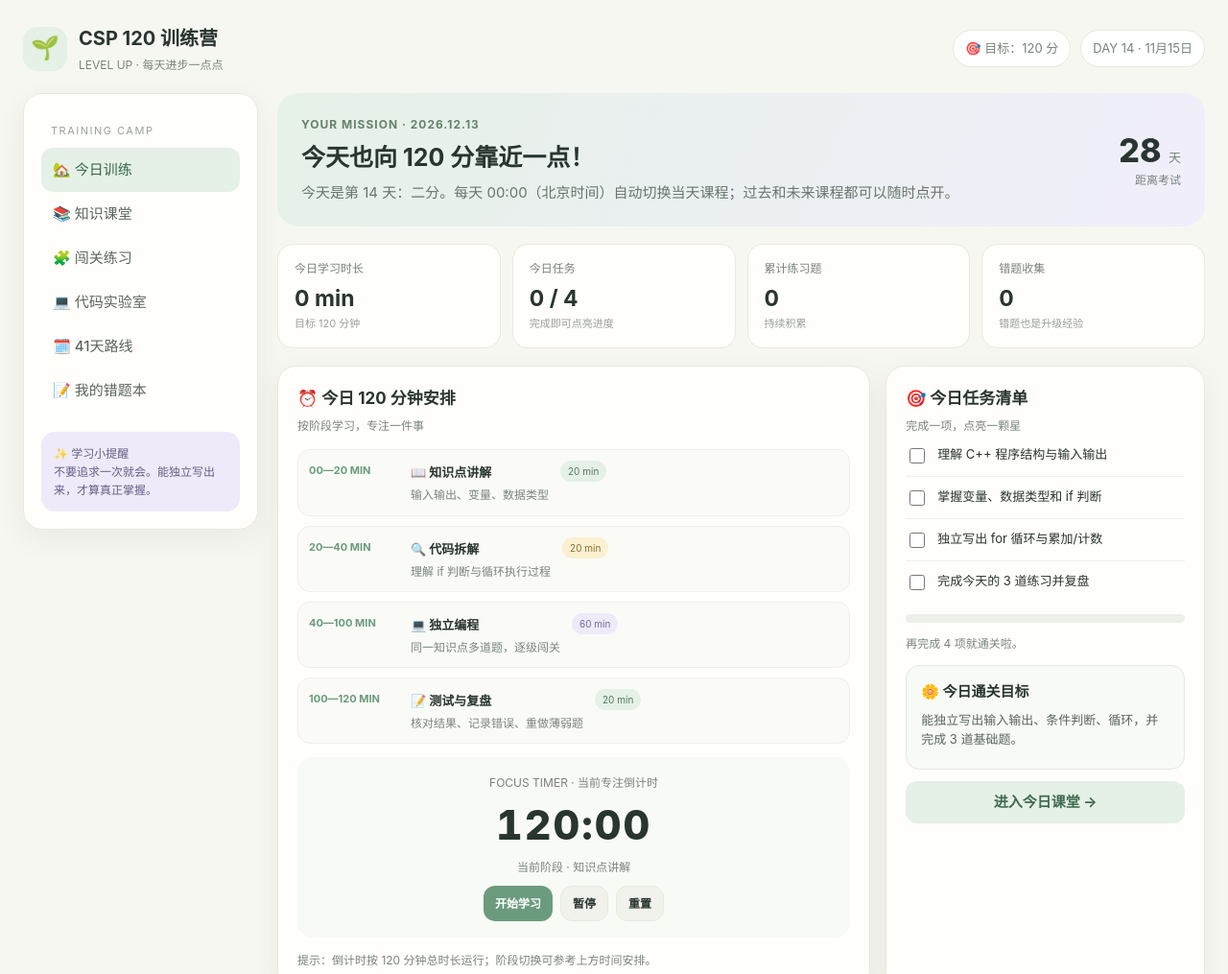
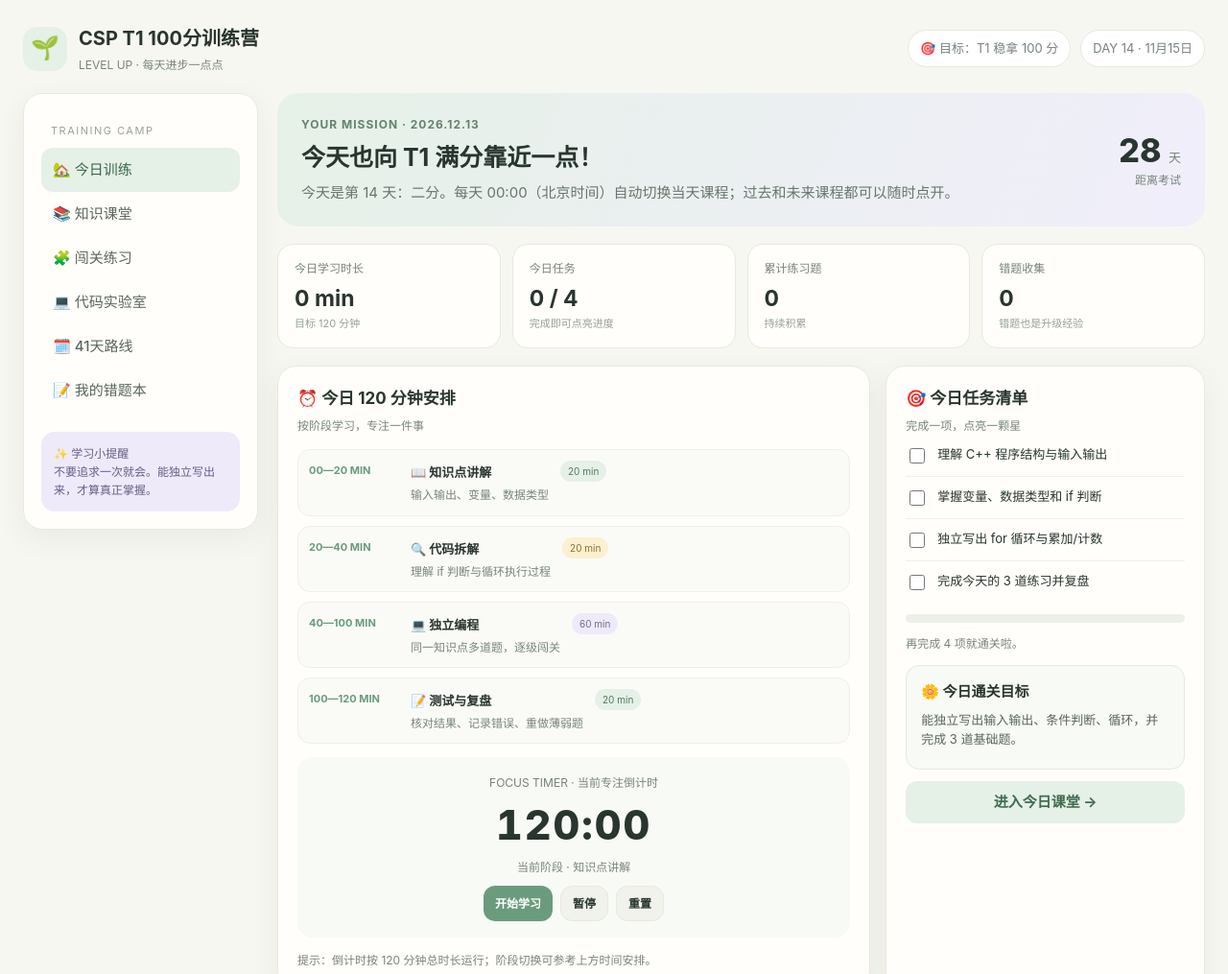
Before and after one commit to chenxi06929-eng/csp-120-training-camp, a plain HTML site: page index.html in a window 1280 px wide. Shown: the top 1015 px of the page at 96% size. Drawn offline with Linux system fonts and the light colour scheme.

Commit message:
Refocus training camp on CSP T1 100-point goal

```diff
--- a/index.html
+++ b/index.html
@@ -3,7 +3,7 @@
 <head>
 <meta charset="UTF-8">
 <meta name="viewport" content="width=device-width, initial-scale=1.0">
-<title>CSP 120 训练营 · Level Up</title>
+<title>CSP T1 100分训练营 · Level Up</title>
 <style>
 :root{--bg:#f7f7f1;--paper:#fffefa;--ink:#29352f;--muted:#78847c;--green:#6b9b7d;--green2:#e5f0e7;--lav:#eeeafa;--yellow:#fbf0cf;--line:#e8e9df;--pink:#f8e9e8;--shadow:0 10px 30px rgba(49,70,55,.07)}
 *{box-sizing:border-box}body{margin:0;background:var(--bg);color:var(--ink);font:15px/1.6 -apple-system,BlinkMacSystemFont,"Segoe UI","Microsoft YaHei",sans-serif}
@@ -27,8 +27,8 @@ button,textarea,select{font:inherit}button{cursor:pointer;border:0;border-radius
 <body>
 <div class="app">
 <header class="top">
- <div class="brand"><div class="logo">🌱</div><div><h1>CSP 120 训练营</h1><p>LEVEL UP · 每天进步一点点</p></div></div>
- <div class="topright"><span class="pill">🎯 目标：120 分</span><span class="pill" id="todayLabel">DAY 01 · 11月2日</span></div>
+ <div class="brand"><div class="logo">🌱</div><div><h1>CSP T1 100分训练营</h1><p>LEVEL UP · 每天进步一点点</p></div></div>
+ <div class="topright"><span class="pill">🎯 目标：T1 稳拿 100 分</span><span class="pill" id="todayLabel">DAY 01 · 11月2日</span></div>
 </header>
 <div class="layout">
 <aside class="sidebar">
@@ -45,7 +45,7 @@ button,textarea,select{font:inherit}button{cursor:pointer;border:0;border-radius
 </aside>
 <main class="main">
 <section class="hero">
- <div><div class="eyebrow">YOUR MISSION · 2026.12.13</div><h2>今天也向 120 分靠近一点！</h2><p id="todayMission">每天 00:00（北京时间）自动切换当天课程；所有日期都可自由查看。</p></div>
+ <div><div class="eyebrow">YOUR MISSION · 2026.12.13</div><h2>今天也向 T1 满分靠近一点！</h2><p id="todayMission">每天 00:00（北京时间）自动切换当天课程；所有日期都可自由查看。</p></div>
  <div class="hero-right"><div class="days" id="daysLeft">41 <small>天</small></div><div class="sub">距离考试</div></div>
 </section>
 <div class="stats">
@@ -142,7 +142,7 @@ int main() {
 </section>
 
 <section id="plan" class="section">
- <div class="panel"><h3>🗓️ 41 天升级路线</h3><div class="sub">每天 2 小时。日期与考试日按 2026 年 12 月 13 日安排；后续课程可按掌握情况调整。</div><div class="progress" aria-label="41天课程完成进度"><span id="routeProgressFill" style="width:0%"></span></div><div class="sub" id="routeProgressText">已完成 0 / 41 天（0%）</div><div class="day-list" id="dayGrid"></div><div class="lesson-box"><h4>阶段路线</h4><p><b>11.2—11.8 基础重建：</b>语法、输入输出、循环、数组、字符串、函数。</p><p><b>11.9—11.22 高频算法：</b>模拟、排序、前缀和、差分、二分、STL、DFS、BFS、贪心。</p><p><b>11.23—12.3 综合训练：</b>动态规划入门、图论、并查集、综合题。</p><p><b>12.4—12.12 真题冲刺：</b>历年题、限时训练、错题回炉与考试策略。</p></div></div>
+ <div class="panel"><h3>🗓️ 41 天升级路线</h3><div class="sub">目标：稳定完成 CSP 第二轮第一题。日期按 2026 年 12 月 13 日考试安排；前期尽早学完核心知识，中期做原创模拟，最后 4 天集中刷真题。</div><div class="progress" aria-label="41天课程完成进度"><span id="routeProgressFill" style="width:0%"></span></div><div class="sub" id="routeProgressText">已完成 0 / 41 天（0%）</div><div class="day-list" id="dayGrid"></div><div class="lesson-box"><h4>阶段路线 · T1 100 分专项</h4><p><b>DAY 14—20 · 基础补强：</b>二分等低优先级内容只作选学；集中补齐 long long、字符串遍历、字符分类、字符串拆分、多组数据与数组综合。</p><p><b>DAY 21—30 · 核心知识提前学完：</b>位运算、二进制、异或、数学公式、浮点数精度、查表、二维下标、数值模拟、边界处理和实用 STL。</p><p><b>DAY 31—37 · 原创模拟训练：</b>按已分析的 T1 风格练字符串、数学、位运算和综合实现，逐步减少提示，练独立读题、编码和自测。</p><p><b>DAY 38—41 · 真题冲刺：</b>最后 4 天集中刷历年 T1 真题、限时完成、复盘错题；真题题面按每天进度逐步导入，不提前一次性塞满网站。</p><p class="sub">排序、前缀和、差分、二分等不作为当前主线；若后续真题显示必要，再补对应内容。</p></div></div>
 </section>
 
 <section id="mistakes" class="section">
```
